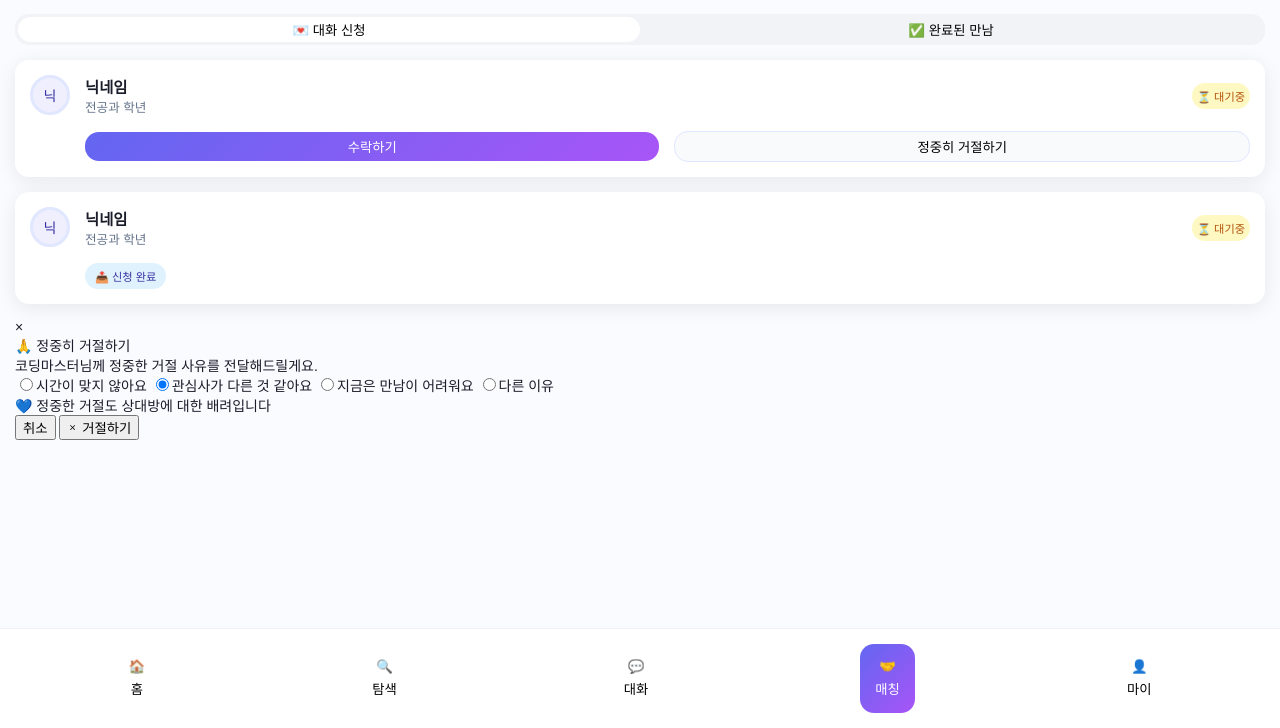
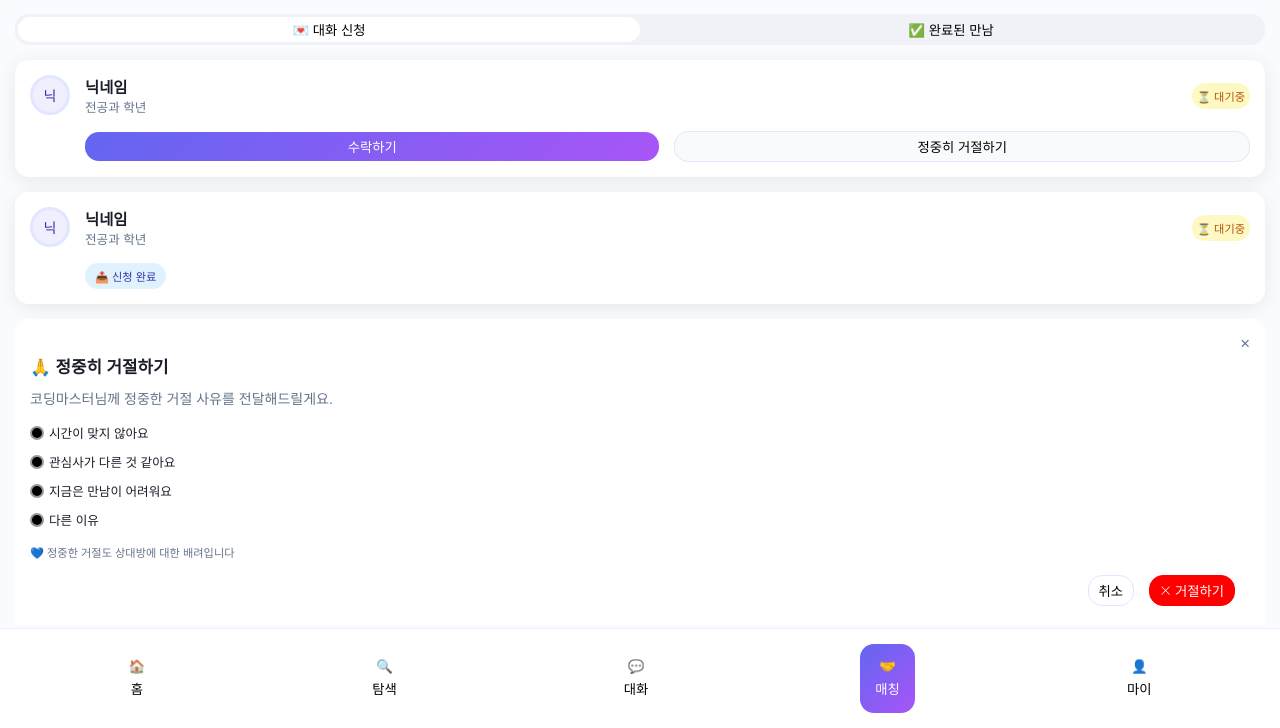
Before and after one commit to pirogramming/Teum.Teumi-, a Django app: page /matches/prac in a window 1280 px wide. Shown: the part 72-800 px from the top of the page. Run offline with Django 5.2, Linux system fonts and the light colour scheme.

Commit message:
feat: 거절하기 창 CSS 구성

```diff
--- a/apps/matches/static/matches/css/base.css
+++ b/apps/matches/static/matches/css/base.css
@@ -17,8 +17,9 @@ html {
 }
 
 body {
-    color: 	#1a1d29;
+    color: #1a1d29;
     background-color: #FAFBFF;
+    overflow-y: auto;
 }
 
 #header {
@@ -61,6 +62,7 @@ body {
     top: 71px;
     bottom: 103px;
     padding: 15px;
+    overflow-y: auto;
 }
 
 #footer {
--- a/apps/matches/static/matches/css/matches.css
+++ b/apps/matches/static/matches/css/matches.css
@@ -184,3 +184,106 @@ svg {
 #completed {
     justify-content: space-between;
 }
+
+#reject-reason {
+    background-color: #fff;
+    border-radius: 1rem;
+    padding: 15px;
+}
+
+.close {
+    font-size: 1.2rem;
+    text-align: right;
+    color: #64748b;
+    padding: 0;
+}
+
+.close:hover {
+    cursor: pointer;
+}
+
+.small-title {
+    font-size: 1.2rem;
+    font-weight: bold;
+    margin-bottom: 10px;
+}
+
+.small-comment {
+    color: #64748b;
+    margin-bottom: 15px;
+}
+
+.reject-radio {
+    display: grid;
+    grid-template-rows: 1fr;
+    gap: 10px;
+    padding-bottom: 15px;
+}
+
+label {
+    font-size: 0.9rem;
+    font-weight: 400;
+    display: flex;
+    gap: 5px;
+    align-items: center;
+}
+
+input[type="radio"] {
+    appearance: none;
+    width: 14px;
+    height: 14px;
+    border: 2px solid #999;
+    border-radius: 50%;
+    display: inline-block;
+    position: relative;
+    vertical-align: middle;
+    background-color: black;
+    cursor: pointer;
+    margin: 0;
+}
+
+input[type="radio"]:checked {
+    width: 12px;
+    height: 12px;
+    background-color: rgba(0, 123, 255, 0.4);
+    border: 2px solid black;
+    box-shadow: 0 0 0 2px rgba(0, 123, 255, 0.4);
+    margin-right: 2px;
+}
+
+.reject-comment {
+    font-size: 0.8rem;
+    color: #64748b;
+}
+
+.submit-button {
+    display: flex;
+    align-items: center;
+    justify-content: right;
+    gap: 15px;
+    padding: 15px;
+}
+
+.cancle-button {
+    background-color: #fff;
+    border-radius: 1rem;
+    padding: 5px 10px;
+    border: 1px solid #E0E7FF;
+}
+
+.cancle-button:hover {
+    color: #3730A3;
+    background-color: rgba(99, 102, 241, 0.1);
+}
+
+.reject-button {
+    border-radius: 1rem;
+    padding: 5px 10px;
+    color: #fff;
+    background-color: red;
+    border: 1px solid red;
+}
+
+.reject-button:hover {
+    background-color: rgba(255, 0, 0, 0.9);
+}
--- a/apps/matches/templates/matches/matches.html
+++ b/apps/matches/templates/matches/matches.html
@@ -51,15 +51,15 @@
     {# {% endfor %} #}
 
     <div id="reject-reason" class="small-view">
-        <span class="close">&times;</span>
+        <div class="close"><span>&times;</span></div>
         <div class="small-title">🙏 정중히 거절하기</div>
         <div class="small-comment">코딩마스터님께 정중한 거절 사유를 전달해드릴게요.</div>
-        <div>
+        <div class="reject-radio">
             <label>
                 <input type="radio" name="reject" value="1">시간이 맞지 않아요
             </label>
             <label>
-                <input type="radio" name="reject" value="2" checked >관심사가 다른 것 같아요
+                <input type="radio" name="reject" value="2">관심사가 다른 것 같아요
             </label>
             <label>
                 <input type="radio" name="reject" value="3">지금은 만남이 어려워요
@@ -68,12 +68,12 @@
                 <input type="radio" name="reject" value="3">다른 이유
             </label>
         </div>
-        <div>💙 정중한 거절도 상대방에 대한 배려입니다</div>
-        <div>
-            <button type="button">취소</button>
-            <button type="submit">
-                <svg xmlns="http://www.w3.org/2000/svg" width="16" height="16" fill="currentColor" class="bi bi-x" viewBox="0 0 16 16">
-                    <path d="M4.646 4.646a.5.5 0 0 1 .708 0L8 7.293l2.646-2.647a.5.5 0 0 1 .708.708L8.707 8l2.647 2.646a.5.5 0 0 1-.708.708L8 8.707l-2.646 2.647a.5.5 0 0 1-.708-.708L7.293 8 4.646 5.354a.5.5 0 0 1 0-.708"/>
+        <div class="reject-comment">💙 정중한 거절도 상대방에 대한 배려입니다</div>
+        <div class="submit-button">
+            <button type="button" class="cancle-button">취소</button>
+            <button type="submit" class="reject-button">
+                <svg xmlns="http://www.w3.org/2000/svg" width="16" height="16" fill="currentColor" class="bi bi-x-lg" viewBox="0 0 16 16">
+                    <path d="M2.146 2.854a.5.5 0 1 1 .708-.708L8 7.293l5.146-5.147a.5.5 0 0 1 .708.708L8.707 8l5.147 5.146a.5.5 0 0 1-.708.708L8 8.707l-5.146 5.147a.5.5 0 0 1-.708-.708L7.293 8z"/>
                 </svg> 거절하기
             </button>
         </div>
@@ -148,7 +148,7 @@
             <textarea name="review" id="oneline-review" cols="5px" placeholder="예 : 창업에 대한 열정이 대단하셨어요! 좋은 조언 감사합니다."></textarea>
         </div>
         <div>
-            <button type="button">취소</button>
+            <button type="button" class="cancle-button">취소</button>
             <button type="submit">
                 <svg xmlns="http://www.w3.org/2000/svg" width="16" height="16" fill="currentColor" class="bi bi-heart" viewBox="0 0 16 16">
                     <path d="m8 2.748-.717-.737C5.6.281 2.514.878 1.4 3.053c-.523 1.023-.641 2.5.314 4.385.92 1.815 2.834 3.989 6.286 6.357 3.452-2.368 5.365-4.542 6.286-6.357.955-1.886.838-3.362.314-4.385C13.486.878 10.4.28 8.717 2.01zM8 15C-7.333 4.868 3.279-3.04 7.824 1.143q.09.083.176.171a3 3 0 0 1 .176-.17C12.72-3.042 23.333 4.867 8 15"/>
```
